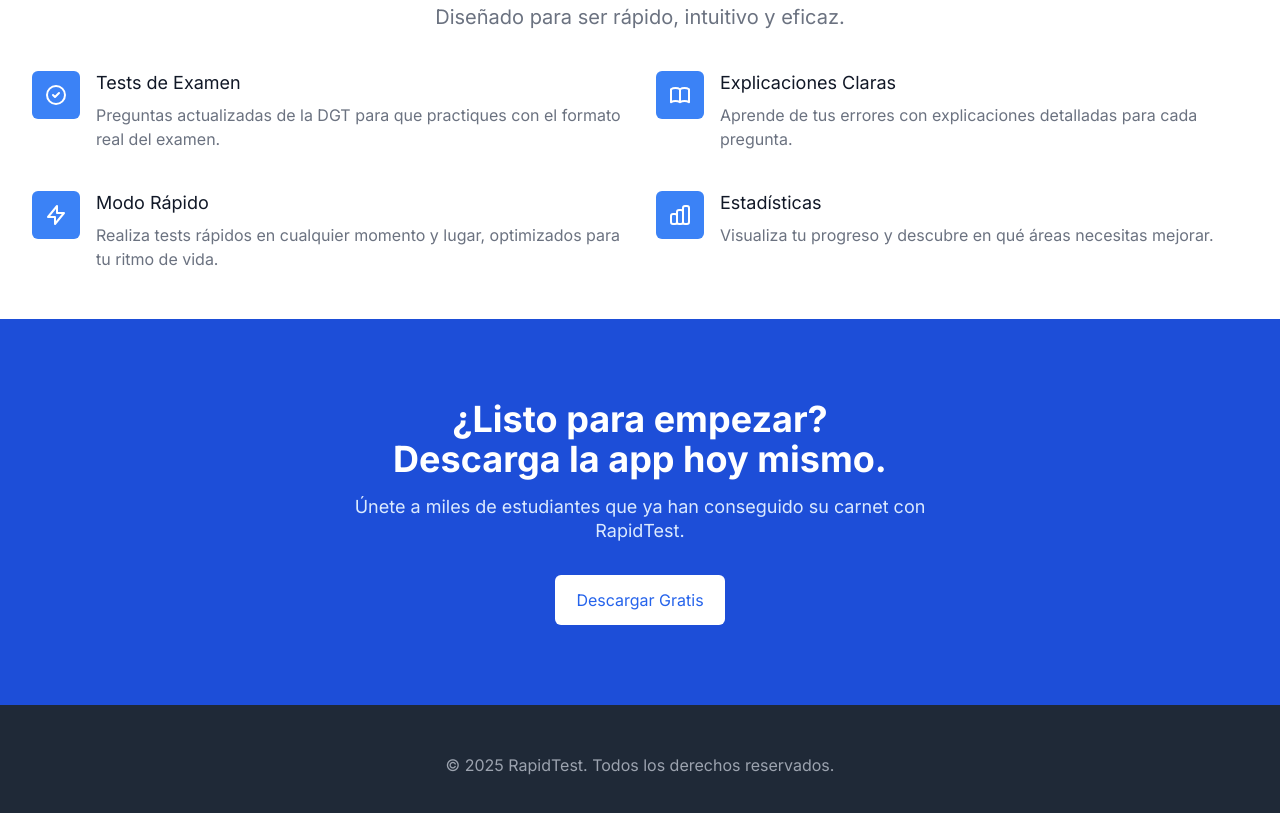
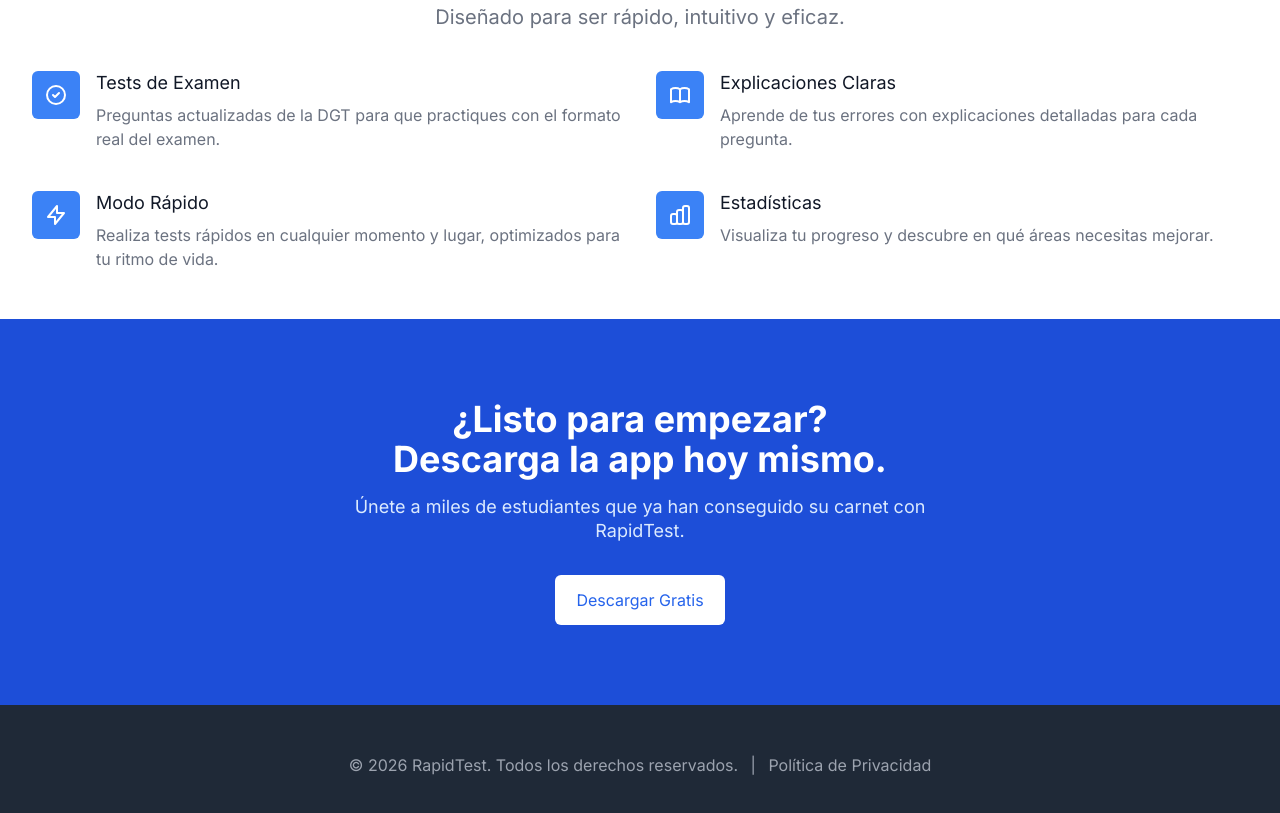
Before and after one commit to xaviciado/rapidtest-web, a plain HTML site: page index.html in a window 1280 px wide. Shown: the part 755-1568 px from the top of the page. Drawn offline with nearby package versions, Linux system fonts and the light colour scheme.

Commit message:
fix: add privacy policy link

```diff
--- a/index.html
+++ b/index.html
@@ -205,12 +205,17 @@
             -->
             <div class="mt-8 md:mt-0 md:order-1">
                 <p class="text-center text-base text-gray-400">
-                    &copy; 2025 RapidTest. Todos los derechos reservados.
+                    &copy; <span id="year"></span> RapidTest. Todos los derechos reservados.
+                    <span class="mx-2">|</span>
+                    <a href="/privacy/" class="hover:text-gray-300">Política de Privacidad</a>
                 </p>
             </div>
         </div>
     </footer>
 
+    <script>
+        document.getElementById('year').textContent = new Date().getFullYear();
+    </script>
 </body>
 
 </html>
```
